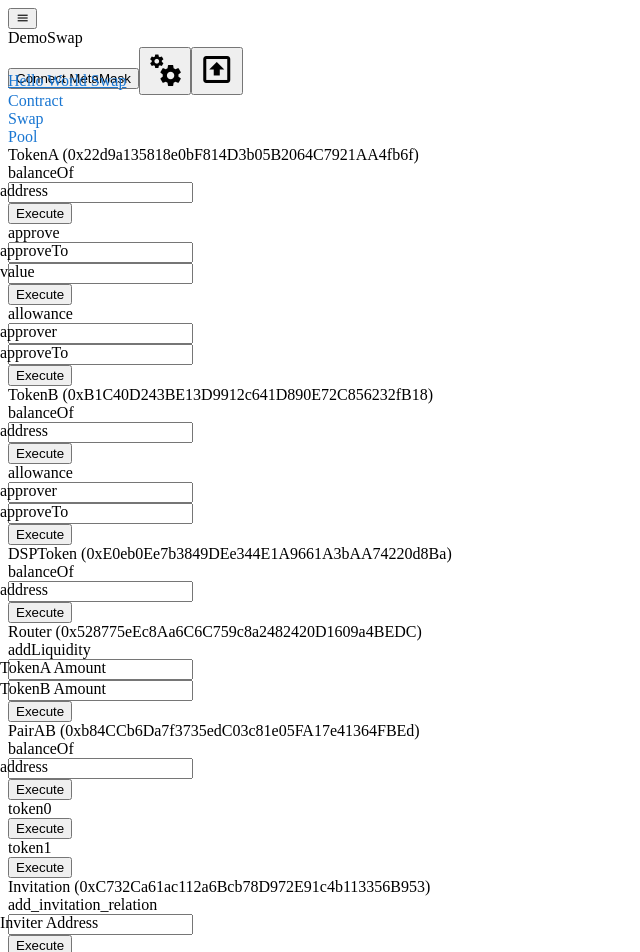
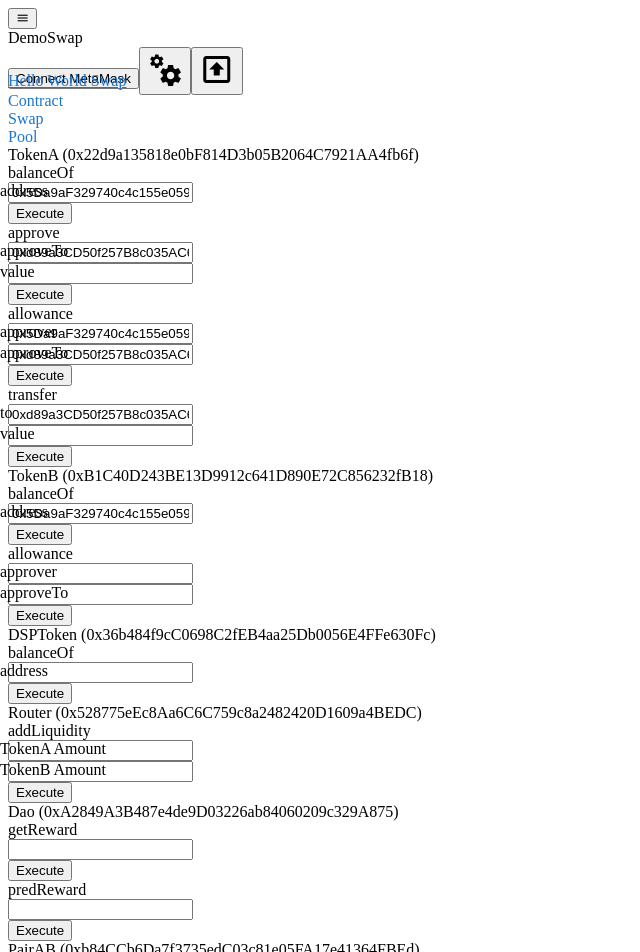
Before and after one commit to realm520/demoswap, a Vue app: page /#/swap in a window 1280 px wide. Shown: the top 952 px of the page, without its empty margins (0-640 px from the left). Built offline with nearby package versions, Linux system fonts and the light colour scheme.

Commit message:
update functions

```diff
--- a/src/components/ContractPanel.vue
+++ b/src/components/ContractPanel.vue
@@ -62,6 +62,30 @@
       </v-col>
       <v-col cols="12" md="8">
         <v-chip v-if="contracts.tokenA.allowance.result!=''">{{contracts.tokenA.allowance.result}}</v-chip>
+      </v-col>
+      </v-row>
+
+      <v-row>
+      <v-col cols="12" md="4">
+        transfer
+      </v-col>
+      <v-col cols="12" md="8">
+        <v-text-field label="to" v-model="contracts.tokenA.transfer.to" required></v-text-field>
+      </v-col>
+      </v-row>
+      <v-row>
+      <v-col cols="12" md="4">
+      </v-col>
+      <v-col cols="12" md="8">
+        <v-text-field label="value" v-model="contracts.tokenA.transfer.value" required></v-text-field>
+      </v-col>
+      </v-row>
+      <v-row>
+      <v-col cols="12" md="4">
+        <v-btn @click="invokeTokenTransfer(contracts.tokenA)">Execute</v-btn>
+      </v-col>
+      <v-col cols="12" md="8">
+        <v-chip v-if="contracts.tokenA.transfer.result!=''">{{contracts.tokenA.transfer.result}}</v-chip>
       </v-col>
       </v-row>
     </v-container>
@@ -159,6 +183,46 @@
       </v-col>
       <v-col cols="12" md="8">
         <v-chip v-if="contracts.router.addLiquidity.result!=''">{{contracts.router.addLiquidity.result}}</v-chip>
+      </v-col>
+      </v-row>
+    </v-container>
+    </v-form>
+  </v-card>
+
+  <v-card class="mx-auto my-12" width="70%">
+    <v-card-title>Dao ({{contracts.dao.address}})</v-card-title>
+    <v-form>
+    <v-container>
+      <v-row>
+      <v-col cols="12" md="4">
+        getReward
+      </v-col>
+      <v-col cols="12" md="8">
+        <v-text-field label="" v-model="contracts.dao.getReward.address" required></v-text-field>
+      </v-col>
+      </v-row>
+      <v-row>
+      <v-col cols="12" md="4">
+        <v-btn @click="getReward">Execute</v-btn>
+      </v-col>
+      <v-col cols="12" md="8">
+        <v-chip v-if="contracts.dao.getReward.result!=''">{{contracts.dao.getReward.result}}</v-chip>
+      </v-col>
+      </v-row>
+      <v-row>
+      <v-col cols="12" md="4">
+        predReward
+      </v-col>
+      <v-col cols="12" md="8">
+        <v-text-field label="" v-model="contracts.dao.predReward.address" required></v-text-field>
+      </v-col>
+      </v-row>
+      <v-row>
+      <v-col cols="12" md="4">
+        <v-btn @click="predReward">Execute</v-btn>
+      </v-col>
+      <v-col cols="12" md="8">
+        <v-chip v-if="contracts.dao.predReward.result!=''">{{contracts.dao.predReward.result}}</v-chip>
       </v-col>
       </v-row>
     </v-container>
@@ -283,11 +347,13 @@
 <script>
 
 import { BigNumber, ethers } from "ethers";
+// import { exception } from 'console';
 
 export default {
   name: 'PoolPanel',
   data() {
       return {
+        fromAddr: '0x5Da9aF329740c4c155e05932749fCBa44Cf09c79',
         isShowPoolBtn: true,
         provider: null,
         contracts: {
@@ -295,17 +361,22 @@ export default {
                 address: this.$store.state.contracts.tokenA.address,
                 contract: null,
                 balanceOf: {
-                    address: '',
+                    address: '0x5Da9aF329740c4c155e05932749fCBa44Cf09c79',
                     result: ''
                 },
                 approve: {
-                    approveTo: '',
+                    approveTo: '0xd89a3CD50f257B8c035AC622d41452fdA0DBD645',
                     value: '',
                     result: ''
                 },
                 allowance: {
-                    approver: '',
-                    approveTo: '',
+                    approver: '0x5Da9aF329740c4c155e05932749fCBa44Cf09c79',
+                    approveTo: '0xd89a3CD50f257B8c035AC622d41452fdA0DBD645',
+                    result: ''
+                },
+                transfer: {
+                    to: '0xd89a3CD50f257B8c035AC622d41452fdA0DBD645',
+                    value: '',
                     result: ''
                 }
             },
@@ -313,11 +384,11 @@ export default {
                 address: this.$store.state.contracts.tokenB.address,
                 contract: null,
                 balanceOf: {
-                    address: '',
+                    address: '0x5Da9aF329740c4c155e05932749fCBa44Cf09c79',
                     result: ''
                 },
                 approve: {
-                    approveTo: '',
+                    approveTo: '0xd89a3CD50f257B8c035AC622d41452fdA0DBD645',
                     value: '',
                     result: ''
                 },
@@ -374,6 +445,18 @@ export default {
                     result: ''
                 }
             },
+            dao: {
+                address: this.$store.state.contracts.dao.address,
+                contract: null,
+                getReward: {
+                    address: '',
+                    result: ''
+                },
+                predReward: {
+                    address: '',
+                    result: ''
+                }
+            },
         }
       }
   },
@@ -410,6 +493,10 @@ export default {
             this.$store.state.contracts.invitation.address,
             this.$store.state.contracts.invitation.abi,
             this.provider.getSigner())
+        this.contracts.dao.contract = new ethers.Contract(
+            this.$store.state.contracts.dao.address,
+            this.$store.state.contracts.dao.abi,
+            this.provider.getSigner())
       }
     },
     async invokeTokenalanceOf(token) {
@@ -431,6 +518,13 @@ export default {
         token.approve.approveTo,
         token.approve.value)
       token.approve.result = tx.hash
+    },
+    async invokeTokenTransfer(token) {
+      this.checkMetaMask()
+      const tx = await token.contract.transfer(
+        token.transfer.to,
+        token.transfer.value)
+      token.transfer.result = tx.hash
     },
     async invokeRouterAddLiquidity() {
       this.checkMetaMask()
@@ -479,6 +573,33 @@ export default {
           this.contracts.invitation.getMembers.address
       )
       this.contracts.invitation.getMembers.result = members
+    },
+    async getReward() {
+      this.checkMetaMask()
+      if (this.contracts.dao.getReward.address == '') {
+          this.contracts.dao.getReward.result = 'Empty address'
+          return
+      }
+      const tx = await this.contracts.dao.contract.getReward(
+          this.contracts.dao.getReward.address
+      )
+      this.contracts.dao.getReward.result = tx.hash
+    },
+    async predReward() {
+      this.checkMetaMask()
+      if (this.contracts.dao.predReward.address == '') {
+          this.contracts.dao.predReward.result = 'Empty address'
+          return
+      }
+      try {
+        const value = await this.contracts.dao.contract.predReward(
+          this.contracts.dao.predReward.address
+        )
+        this.contracts.dao.predReward.result = value
+      } catch (err) {
+        console.log(err)
+        this.contracts.dao.predReward.result = 'No Liquidity'
+      }
     }
   },
 }
--- a/src/store/index.js
+++ b/src/store/index.js
@@ -71,10 +71,14 @@ const state = {
         ]
       },
       dao: {
-        address: '0xc03c50A538C4336E2d7198824408459B0C7252ee'
+        address: '0xA2849A3B487e4de9D03226ab84060209c329A875',
+        abi: [
+          "function getReward(address swap_addr)",
+          "function predReward(address swap_addr) view returns (uint256)"
+        ]
       },
       tokenDsp: {
-        address: '0xE0eb0Ee7b3849DEe344E1A9661A3bAA74220d8Ba',
+        address: '0x36b484f9cC0698C2fEB4aa25Db0056E4FFe630Fc',
         abi: [
           "function balanceOf(address owner) view returns (uint256)",
           "function decimals() view returns (uint8)",
```
